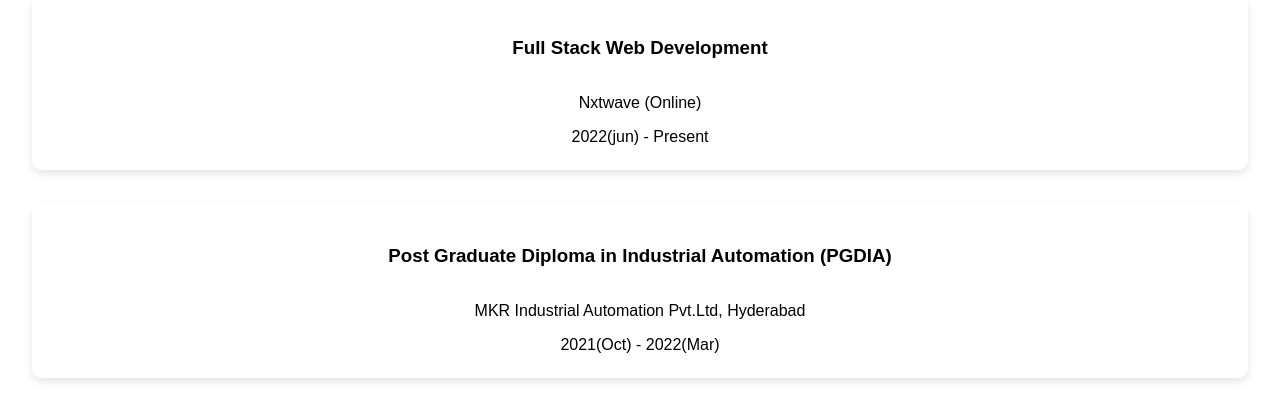
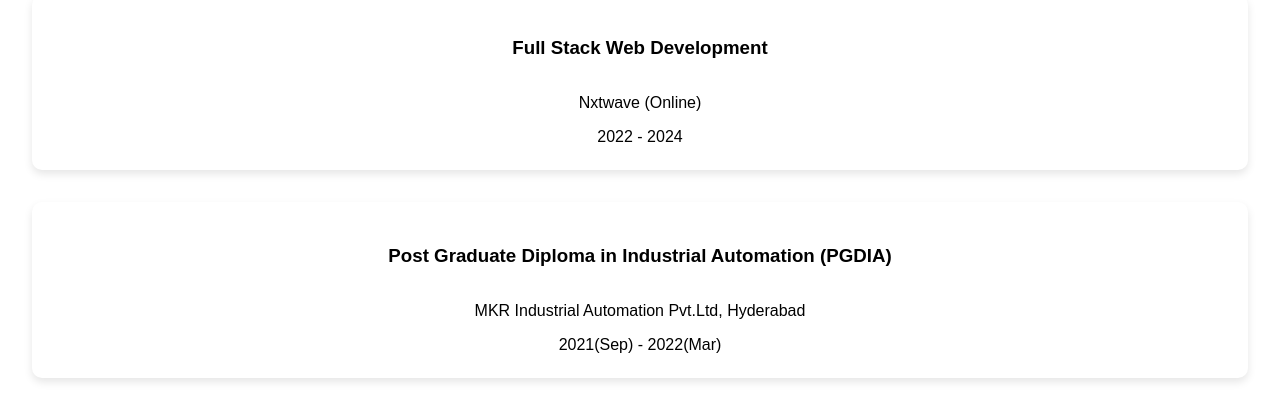
Before and after one commit to sainaathdev/portfolio, a plain HTML site: page index.html in a window 1280 px wide. Shown: the part 1040-1444 px from the top of the page. Drawn offline with Linux system fonts and the light colour scheme; a script that the page names is missing.

Commit message:
new changes

```diff
--- a/index.html
+++ b/index.html
@@ -87,13 +87,13 @@
         <div class="education-entry">
             <h3>Full Stack Web Development</h3>
             <p>Nxtwave (Online)</p>
-            <span>2022(jun) - Present</span>
+            <span>2022 - 2024</span>
         </div>
 
         <div class="education-entry">
             <h3>Post Graduate Diploma in Industrial Automation (PGDIA)</h3>
             <p>MKR Industrial Automation Pvt.Ltd, Hyderabad</p>
-            <span>2021(Oct) - 2022(Mar)</span>
+            <span>2021(Sep) - 2022(Mar)</span>
         </div>
         <div class="education-entry">
             <h3>Diploma in Automation & Robotics Engineering</h3>
```
